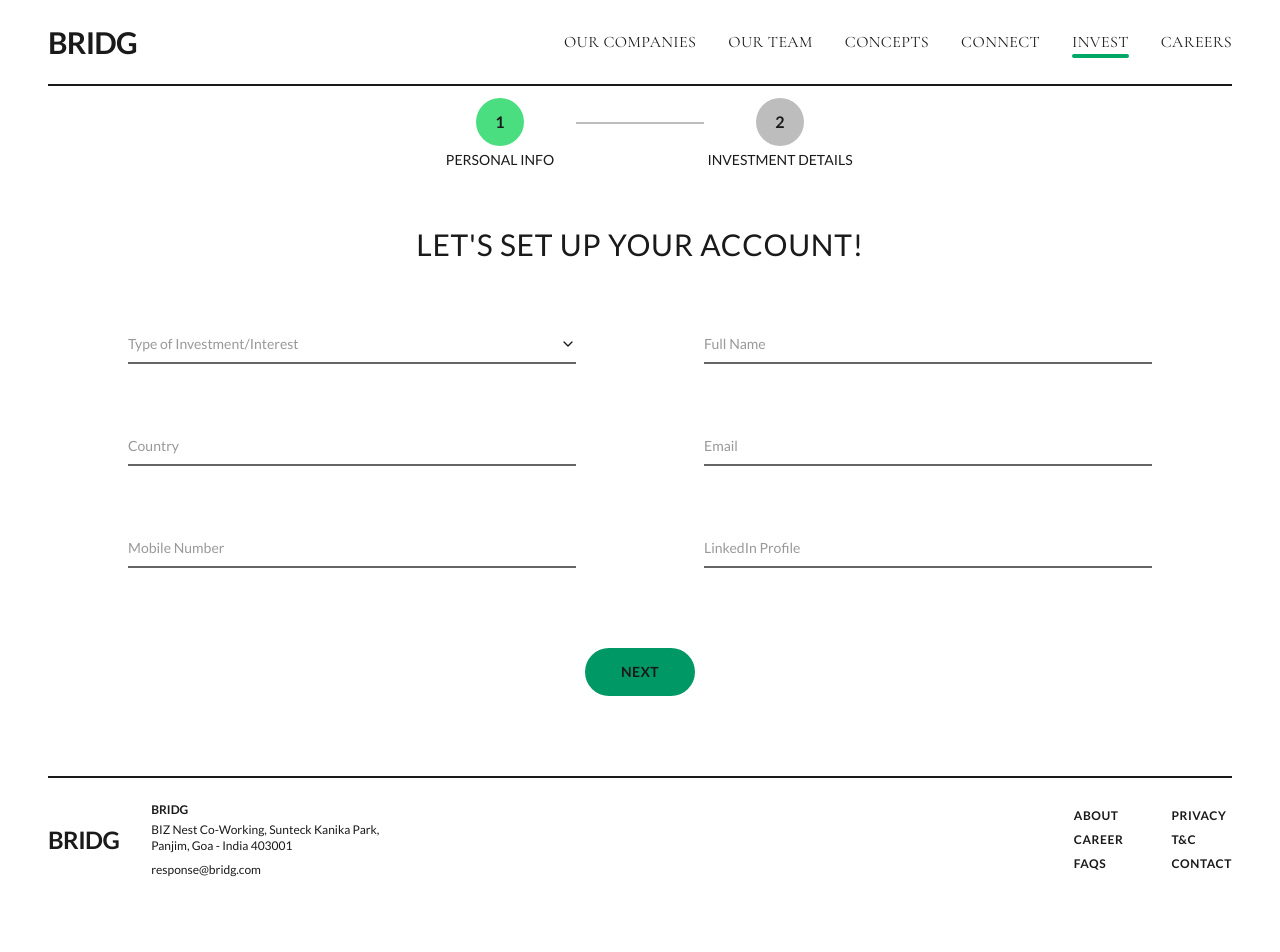
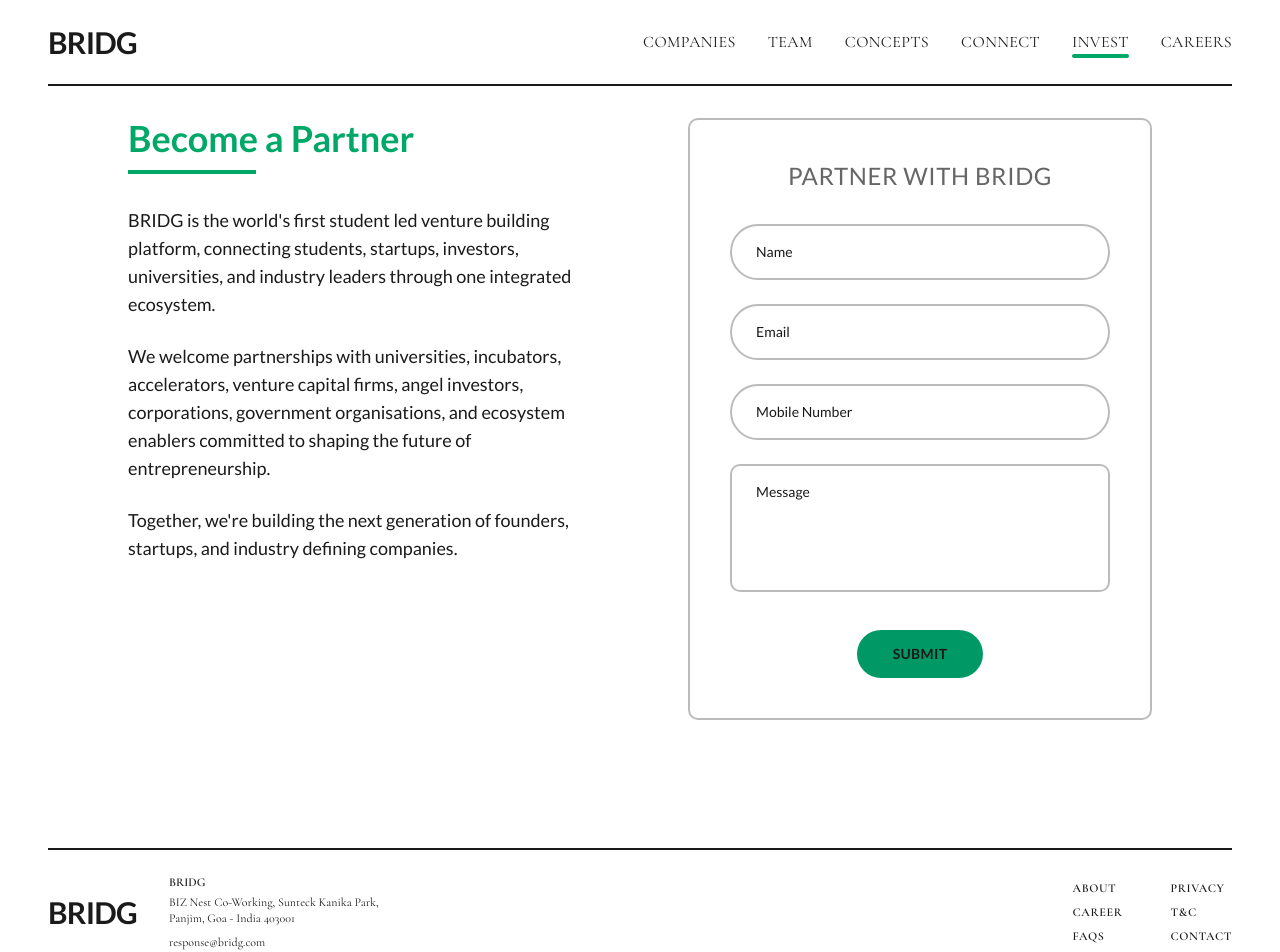
Before and after one commit to Kalpesh-Product/thebridg, a React (Vite) app: page /invest in a window 1280 px wide. Shown: the top 952 px of the page. Before the commit the page ends 902 px from the top, so only its background shows below. Built offline with nearby package versions, Linux system fonts and the light colour scheme.

Commit message:
New Ui Changes Version 5

```diff
--- a/src/components/shared/Footer.tsx
+++ b/src/components/shared/Footer.tsx
@@ -9,12 +9,12 @@
           {/* Left group - Logo + Address */}
           <div className="flex flex-col sm:flex-row sm:items-center gap-4 sm:gap-8">
             <div>
-              <Link to="/" className="text-2xl font-bold tracking-tight" style={{ color: '#1A1A1A' }}>
+              <Link to="/" className="text-2xl md:text-3xl font-bold tracking-tight" style={{ color: '#1A1A1A' }}>
                 BRIDG
               </Link>
             </div>
 
-            <div className="text-xs" style={{ color: '#1A1A1A' }}>
+            <div className="font-serif text-xs" style={{ color: '#1A1A1A' }}>
               <p className="font-semibold">BRIDG</p>
               <p className="mt-1">BIZ Nest Co-Working, Sunteck Kanika Park,</p>
               <p>Panjim, Goa - India 403001</p>
@@ -25,15 +25,15 @@
           {/* Right group - Links */}
           <div className="flex gap-8 md:gap-12">
             <div className="flex flex-col gap-2 text-xs">
-              <span className="font-semibold uppercase tracking-wider cursor-default">ABOUT</span>
-              <Link to="/careers" className="hover:opacity-70 transition-opacity font-semibold uppercase tracking-wider">CAREER</Link>
-              <Link to="#" className="hover:opacity-70 transition-opacity font-semibold uppercase tracking-wider">FAQS</Link>
+              <span className="font-serif font-semibold uppercase tracking-wider cursor-default">ABOUT</span>
+              <Link to="/careers" className="hover:opacity-70 transition-opacity font-serif font-semibold uppercase tracking-wider">CAREER</Link>
+              <Link to="#" className="hover:opacity-70 transition-opacity font-serif font-semibold uppercase tracking-wider">FAQS</Link>
             </div>
 
             <div className="flex flex-col gap-2 text-xs">
-              <Link to="#" className="hover:opacity-70 transition-opacity font-semibold uppercase tracking-wider">PRIVACY</Link>
-              <Link to="#" className="hover:opacity-70 transition-opacity font-semibold uppercase tracking-wider">T&C</Link>
-              <Link to="#" className="hover:opacity-70 transition-opacity font-semibold uppercase tracking-wider">CONTACT</Link>
+              <Link to="#" className="hover:opacity-70 transition-opacity font-serif font-semibold uppercase tracking-wider">PRIVACY</Link>
+              <Link to="#" className="hover:opacity-70 transition-opacity font-serif font-semibold uppercase tracking-wider">T&C</Link>
+              <Link to="#" className="hover:opacity-70 transition-opacity font-serif font-semibold uppercase tracking-wider">CONTACT</Link>
             </div>
           </div>
         </div>
--- a/src/components/shared/Navbar.tsx
+++ b/src/components/shared/Navbar.tsx
@@ -1,8 +1,8 @@
 import { Link, useLocation } from 'react-router';
 
 const navItems = [
-  { label: 'OUR COMPANIES', path: '/companies' },
-  { label: 'OUR TEAM', path: '/team' },
+  { label: 'COMPANIES', path: '/companies' },
+  { label: 'TEAM', path: '/team' },
   { label: 'CONCEPTS', path: '/concepts' },
   { label: 'CONNECT', path: '/connect' },
   { label: 'INVEST', path: '/invest' },
--- a/src/pages/Concepts.tsx
+++ b/src/pages/Concepts.tsx
@@ -48,6 +48,8 @@
             <ScreenshotConceptCard key={index} concept={concept} />
           ))}
         </div>
+
+        <div className="border-t-2 border-[#BBBBBB] mt-8" />
       </div>
     </PageLayout>
   );
--- a/src/pages/Home.tsx
+++ b/src/pages/Home.tsx
@@ -30,7 +30,7 @@
       {/* Mission Statement Section */}
       <section className="relative -mx-6 md:-mx-12">
         <div
-          className="w-full py-20 px-6 md:px-12 text-center"
+          className="w-full h-[420px] md:h-[560px] px-6 md:px-12 text-center flex flex-col items-center justify-center"
           style={{ backgroundColor: '#2D2D2D' }}
         >
           <h2
--- a/src/pages/Invest.tsx
+++ b/src/pages/Invest.tsx
@@ -1,202 +1,87 @@
-import { useState, useEffect } from 'react';
-import { Link } from 'react-router';
-import { SiGmail } from 'react-icons/si';
+import { useState } from 'react';
 import PageLayout from '../components/shared/PageLayout';
-import LiquidSelect from '../components/shared/LiquidSelect';
 
-type Step = 1 | 2 | 3;
+const pillInput = 'w-full px-6 py-4 bg-transparent border-2 border-[#BBBBBB] rounded-full text-sm outline-none transition-colors placeholder:text-[#1A1A1A] placeholder:font-medium focus:border-[#00A868]';
 
 export default function Invest() {
-  const [step, setStep] = useState<Step>(1);
-
-  useEffect(() => {
-    window.scrollTo(0, 0);
-  }, [step]);
   const [formData, setFormData] = useState({
-    investmentType: '',
-    fullName: '',
-    country: '',
+    name: '',
     email: '',
     mobileNumber: '',
-    linkedin: '',
-    investmentPreferences: '',
-    connectMethod: '',
+    message: '',
   });
 
   const updateField = (field: string, value: string) => {
-    setFormData(prev => ({ ...prev, [field]: value }));
+    setFormData((prev) => ({ ...prev, [field]: value }));
+  };
+
+  const handleSubmit = (e: React.FormEvent) => {
+    e.preventDefault();
   };
 
   return (
     <PageLayout>
-      <div className={step === 2 ? "pt-3 pb-16 max-w-5xl mx-auto" : "pt-3 pb-4 max-w-5xl mx-auto"}>
-        {/* Step Indicator */}
-        {(
-          <div className="flex items-start justify-center gap-2 md:gap-3 mb-4 md:mb-8">
-            {[1, 2].map((s) => (
-              <div key={s} className="flex items-start gap-2 md:gap-3">
-                <div className="flex flex-col items-center sm:w-32">
-                  <div
-                    className={`w-10 h-10 md:w-12 md:h-12 text-sm md:text-base rounded-full flex items-center justify-center font-semibold transition-colors duration-300 ${
-                      s < step
-                        ? 'bg-[#00A868] text-white'
-                        : s === step
-                        ? 'bg-[#4ADE80] text-[#1A1A1A]'
-                        : 'bg-[#BDBDBD] text-[#1A1A1A]'
-                    }`}
-                  >
-                    {s}
-                  </div>
-                  <span className="text-xs md:text-sm mt-1 uppercase text-center whitespace-nowrap hidden sm:block">
-                    {s === 1 ? 'PERSONAL INFO' : 'INVESTMENT DETAILS'}
-                  </span>
-                </div>
-                {s < 2 && (
-                  <div
-                    className={`w-16 md:w-32 h-0.5 mt-5 md:mt-6 transition-colors duration-300 ${
-                      s < step ? 'bg-[#00A868]' : 'bg-[#BDBDBD]'
-                    }`}
-                  />
-                )}
-              </div>
-            ))}
+      <div className="pt-8 pb-16 max-w-5xl mx-auto">
+        <div className="grid grid-cols-1 md:grid-cols-2 gap-x-16 lg:gap-x-24 gap-y-10 items-start">
+          {/* Left: copy */}
+          <div>
+            <h1 className="text-3xl md:text-4xl font-bold mb-3" style={{ color: '#00A868' }}>
+              Become a Partner
+            </h1>
+            <div className="w-24 md:w-32 h-1 mb-8" style={{ backgroundColor: '#00A868' }} />
+
+            <p className="text-base md:text-lg leading-relaxed mb-6" style={{ color: '#1A1A1A' }}>
+              BRIDG is the world&apos;s first student led venture building platform, connecting students, startups, investors, universities, and industry leaders through one integrated ecosystem.
+            </p>
+            <p className="text-base md:text-lg leading-relaxed mb-6" style={{ color: '#1A1A1A' }}>
+              We welcome partnerships with universities, incubators, accelerators, venture capital firms, angel investors, corporations, government organisations, and ecosystem enablers committed to shaping the future of entrepreneurship.
+            </p>
+            <p className="text-base md:text-lg leading-relaxed" style={{ color: '#1A1A1A' }}>
+              Together, we&apos;re building the next generation of founders, startups, and industry defining companies.
+            </p>
           </div>
-        )}
 
-        {/* Step 1: Personal Info */}
-        {step === 1 && (
-          <div className="md:min-h-[60vh] flex flex-col justify-center">
-            <h2 className="text-2xl md:text-3xl font-normal text-center pt-6 mb-10 md:mb-16 tracking-wide">
-              LET&apos;S SET UP YOUR ACCOUNT!
+          {/* Right: contact box */}
+          <form onSubmit={handleSubmit} className="border-2 border-[#BBBBBB] rounded-lg p-8 md:p-10">
+            <h2 className="text-xl md:text-2xl text-center uppercase tracking-wide text-[#666] mb-8">
+              Partner With BRIDG
             </h2>
 
-            <div className="grid grid-cols-1 md:grid-cols-2 gap-x-16 lg:gap-x-32 gap-y-10 md:gap-y-16">
-              <LiquidSelect
-                placeholder="Type of Investment/Interest"
-                value={formData.investmentType}
-                onChange={(v) => updateField('investmentType', v)}
-                options={[
-                  { value: 'pre-incubation', label: 'Pre-Incubation' },
-                  { value: 'incubation', label: 'Incubation' },
-                  { value: 'vc-funding', label: 'VC Funding' },
-                  { value: 'strategic-investment', label: 'Strategic Investment' },
-                ]}
-              />
+            <div className="space-y-6">
               <input
                 type="text"
-                placeholder="Full Name"
-                className="form-input-underline"
-                value={formData.fullName}
-                onChange={(e) => updateField('fullName', e.target.value)}
-              />
-              <input
-                type="text"
-                placeholder="Country"
-                className="form-input-underline"
-                value={formData.country}
-                onChange={(e) => updateField('country', e.target.value)}
+                placeholder="Name"
+                className={pillInput}
+                value={formData.name}
+                onChange={(e) => updateField('name', e.target.value)}
               />
               <input
                 type="email"
                 placeholder="Email"
-                className="form-input-underline"
+                className={pillInput}
                 value={formData.email}
                 onChange={(e) => updateField('email', e.target.value)}
               />
               <input
                 type="tel"
                 placeholder="Mobile Number"
-                className="form-input-underline"
+                className={pillInput}
                 value={formData.mobileNumber}
                 onChange={(e) => updateField('mobileNumber', e.target.value)}
               />
-              <input
-                type="text"
-                placeholder="LinkedIn Profile"
-                className="form-input-underline"
-                value={formData.linkedin}
-                onChange={(e) => updateField('linkedin', e.target.value)}
+              <textarea
+                placeholder="Message"
+                className="w-full px-6 py-4 bg-transparent border-2 border-[#BBBBBB] rounded-lg text-sm outline-none transition-colors resize-none h-32 placeholder:text-[#1A1A1A] placeholder:font-medium focus:border-[#00A868]"
+                value={formData.message}
+                onChange={(e) => updateField('message', e.target.value)}
               />
             </div>
 
-            <div className="flex justify-center pt-14 md:pt-20">
-              <button onClick={() => setStep(2)} className="yellow-btn">Next</button>
+            <div className="flex justify-center pt-8">
+              <button type="submit" className="yellow-btn">Submit</button>
             </div>
-          </div>
-        )}
-
-        {/* Step 2: Investment Details */}
-        {step === 2 && (
-          <div>
-            <h2 className="text-2xl md:text-3xl font-normal text-center pt-6 mb-10 md:mb-16 tracking-wide uppercase">
-              TELL US ABOUT YOUR INTEREST
-            </h2>
-
-            <div className="space-y-8">
-              <div className="border border-[#E0E0E0] rounded p-8">
-                <h3 className="text-xl font-medium mb-4">Investment Preferences</h3>
-                <p className="text-base text-[#666] mb-4">
-                  Please tell us which company interests you, the type of investment you are considering, and why this opportunity aligns with your investment goals.
-                </p>
-                <textarea
-                  className="w-full p-4 bg-transparent border border-[#E0E0E0] rounded text-base outline-none resize-none h-36 placeholder:text-[#999]"
-                  placeholder="Add text"
-                  value={formData.investmentPreferences}
-                  onChange={(e) => updateField('investmentPreferences', e.target.value)}
-                />
-              </div>
-
-              <div className="border border-[#E0E0E0] rounded p-8">
-                <h3 className="text-xl font-medium mb-4">How would you like to connect</h3>
-                <textarea
-                  className="w-full p-4 bg-transparent border border-[#E0E0E0] rounded text-base outline-none resize-none h-36 placeholder:text-[#999]"
-                  placeholder="Add text"
-                  value={formData.connectMethod}
-                  onChange={(e) => updateField('connectMethod', e.target.value)}
-                />
-              </div>
-            </div>
-
-            <div className="flex justify-between mt-10">
-              <button onClick={() => setStep(1)} className="yellow-btn">Back</button>
-              <button onClick={() => setStep(3)} className="yellow-btn">Next</button>
-            </div>
-          </div>
-        )}
-
-        {/* Step 3: Success */}
-        {step === 3 && (
-          <div className="pt-8">
-            <h2 className="text-4xl md:text-5xl font-bold mb-10 text-center">You&apos;re All Set!</h2>
-
-            <p className="text-lg md:text-xl font-medium leading-relaxed mb-4">
-              A confirmation email has been sent to your inbox. Our team will review your investment preferences and contact you with relevant opportunities, company introductions, and next steps.
-            </p>
-            <p className="text-lg md:text-xl font-medium leading-relaxed mb-6">
-              Please let us know if there is any more queries from your side, or you can contact us at : response@thebridg.com
-            </p>
-
-            <a
-              href="https://gmail.com"
-              target="_blank"
-              rel="noopener noreferrer"
-              className="inline-flex items-center gap-2 text-lg hover:opacity-70 transition-opacity mb-6"
-            >
-              <SiGmail size={26} color="#EA4335" />
-              <span className="underline">Open Gmail</span>
-            </a>
-
-            <p className="text-base md:text-lg mb-8">
-              Did not receive an email? Please check your spam folder.
-            </p>
-
-            <div className="flex justify-center">
-              <Link to="/">
-                <button className="yellow-btn">Go to Home</button>
-              </Link>
-            </div>
-          </div>
-        )}
+          </form>
+        </div>
       </div>
     </PageLayout>
   );
```
Also changed, not shown: src/pages/Companies.tsx (+25 -15 lines), src/pages/CompanyDetail.tsx (+6 -3 lines), src/pages/TeamDetail.tsx (+6 -3 lines).
